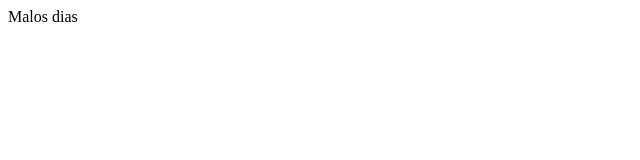
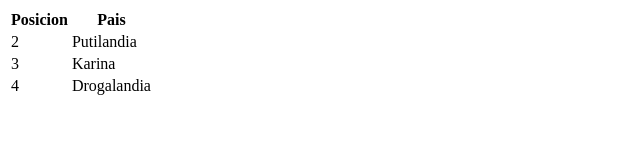
Before and after one commit to ChristopherVelasquez/Pagina-Nueva, a plain HTML site: page index.html in a window 1280 px wide. Shown: the whole page, without its empty margins (0-640 px from the left). Drawn offline with Linux system fonts and the light colour scheme.

Commit message:
Subiendo tarea

```diff
--- a/index.html
+++ b/index.html
@@ -6,7 +6,34 @@
     <meta name="viewport" content="width=device-width, initial-scale=1.0">
     <title>Document</title>
 </head>
+
 <body>
-    Malos dias
+    <table>
+        <thead>
+            <tr>
+                <th>Posicion
+
+                </th>
+                <th>Pais</th>
+            </tr>
+        </thead>
+        <tbody>
+            <tr>
+                <td>2
+                </td>
+                <td>Putilandia</td>
+            </tr>
+            <tr>
+                <td>3
+                </td>
+                <td>Karina</td>
+            </tr>
+            <tr>
+                <td>4
+                </td>
+                <td>Drogalandia</td>
+            </tr>
+        </tbody>
+    </table>
 </body>
 </html>
```
Also changed, not shown: Tarea.html (added, +12 -0 lines).
